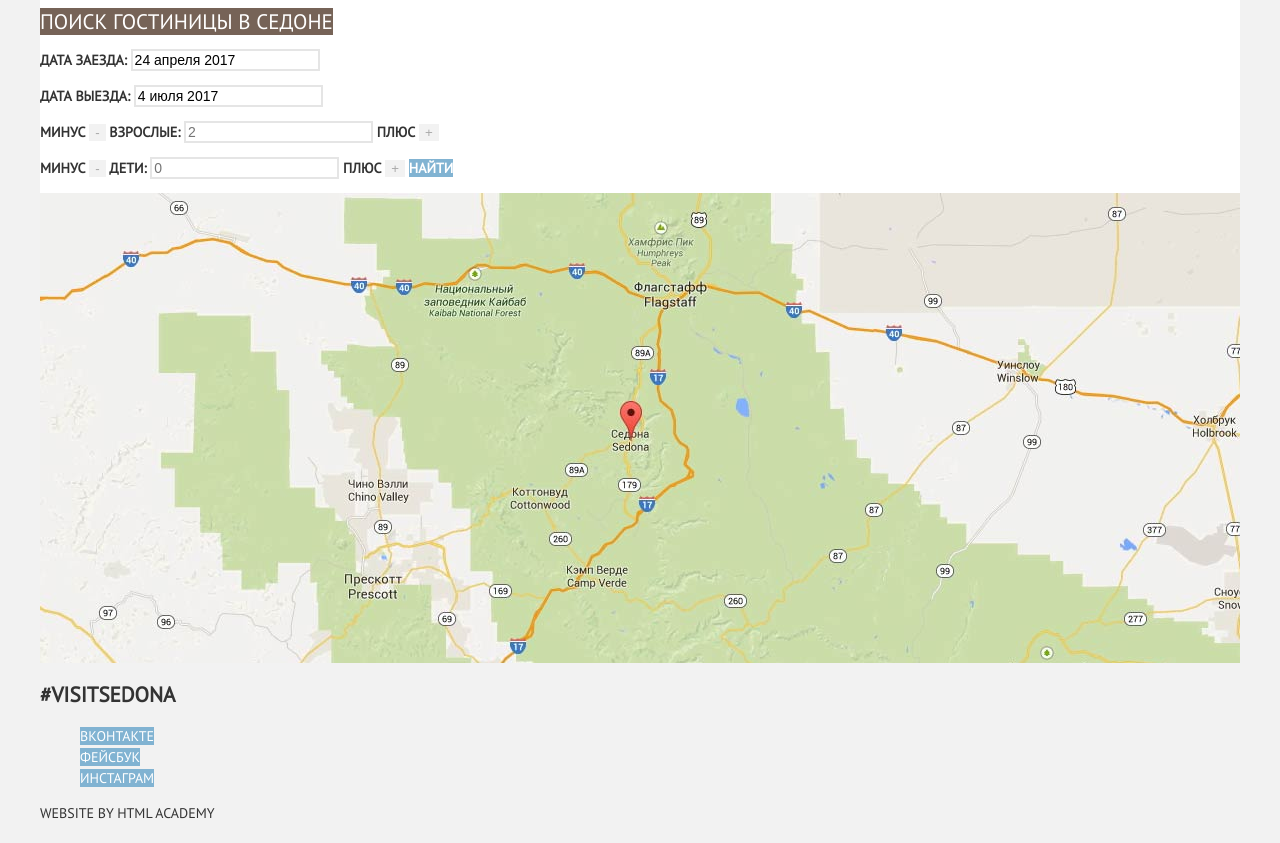
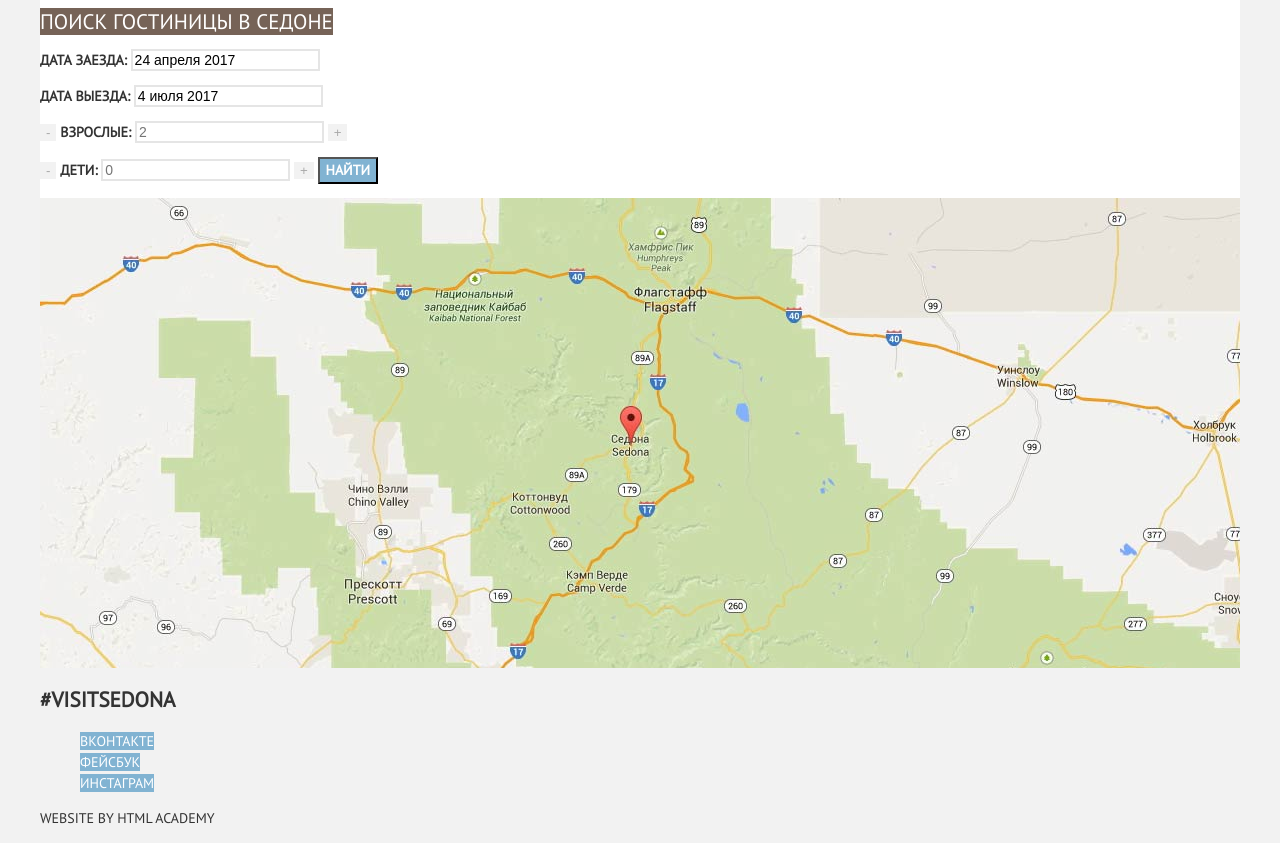
Before and after one commit to valentinapolosina/683117-sedona, a plain HTML site: page index.html in a window 1280 px wide. Shown: the part 2532-3375 px from the top of the page. Drawn offline with Linux system fonts and the light colour scheme.

Commit message:
больше исправлений!

```diff
--- a/index.html
+++ b/index.html
@@ -100,31 +100,28 @@
             <input id="appointment-departure" type="text" name="date-departure" value="4 июля 2017">
           </p>
           <p class="appointment-item">
-            <aria-label for="button plus-minus">Минус</label>
-            <button class="button minus">
+            <button class="button minus" aria-label="минус" type="text">
              -
             </button>
             <label for="appointment-adults">Взрослые:</label>
             <input id="appointment-adults" type="text" name="adults"
             value="" placeholder="2">
-            <aria-label for="button plus">Плюс</lavel>
-            <button class="button plus">
+            <button class="button plus" aria-label="плюс" type="text">
              +
             </button>
           </p>
           <p class="appointment-item">
-            <aria-label for="button minus">Минус</label>
-            <button class="button minus">
+
+            <button class="button minus" aria-label="минус" type="text">
              -
             </button>
             <label for="appointment-children">Дети:</label>
             <input id="appointment-children" type="text" name="children"
             value="" placeholder="0">
-            <aria-label for="button plus">Плюс</label>
-            <button class="button plus">
+            <button class="button plus" aria-label="плюс" type="text">
              +
             </button>
-            <a class="button search" href="#">Найти</a>
+            <button class="button search" type="submit">Найти</button>
           </p>
         </form>
       </section>
```
Also changed, not shown: catalog.html (+1 -1 lines).
